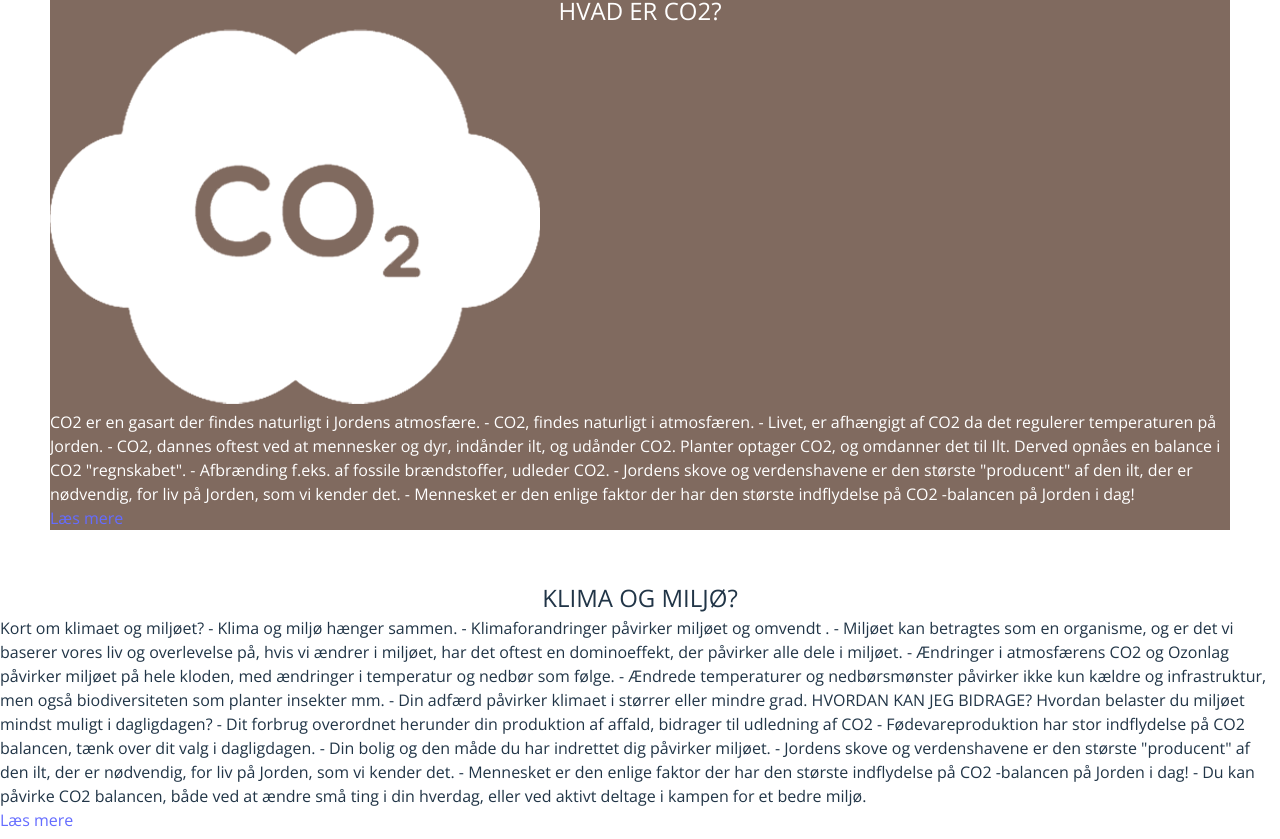
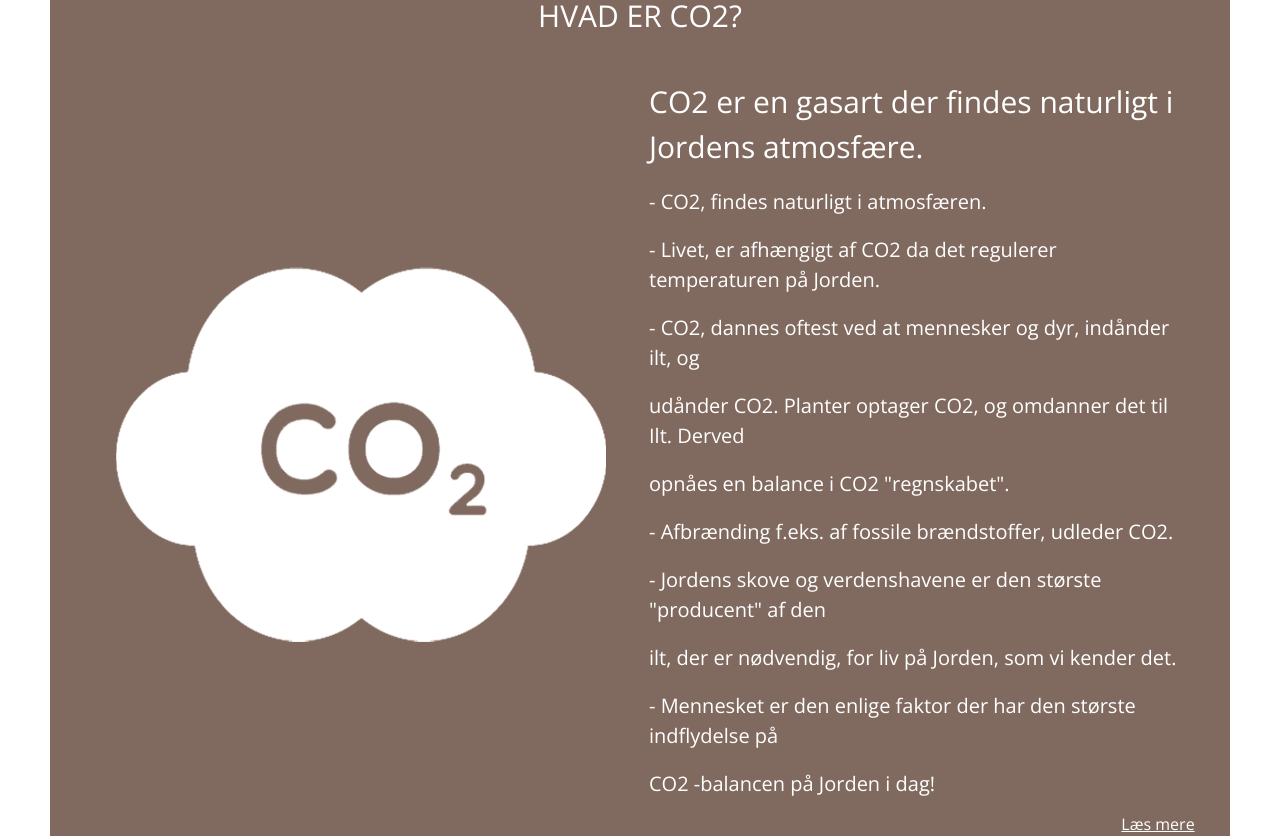
Before and after one commit to Eon4/Klimatossen, a React (Vite) app in the folder klimatossen/: page / in a window 1280 px wide. Shown: the part 692-1531 px from the top of the page. Built offline with nearby package versions, Linux system fonts and the light colour scheme.

Commit message:
co2 section done

```diff
--- a/klimatossen/src/components/CO2.jsx
+++ b/klimatossen/src/components/CO2.jsx
@@ -1,31 +1,36 @@
 import style from "../style/CO2.module.scss";
-import cloud from "../assets/images/icon-CO2.png"
-
+import cloud from "../assets/images/icon-CO2.png";
 
 export function CO2() {
-  return (
-    <section className={style.co2}>
-      <article>
-        <h2>HVAD ER CO2?</h2>
-        <img src={cloud} alt="Cloud" />
-
-        <p>
-CO2 er en gasart der findes naturligt i Jordens atmosfære.
-
+  const text = `CO2 er en gasart der findes naturligt i Jordens atmosfære.
 - CO2, findes naturligt i atmosfæren.
 - Livet, er afhængigt af CO2 da det regulerer temperaturen på Jorden.
 - CO2, dannes oftest ved at mennesker og dyr, indånder ilt, og
  udånder CO2. Planter optager CO2, og omdanner det til Ilt. Derved
 	opnåes en balance i CO2 "regnskabet".
+- Afbrænding f.eks. af fossile brændstoffer, udleder CO2.
+- Jordens skove og verdenshavene er den største "producent" af den
+  ilt, der er nødvendig, for liv på Jorden, som vi kender det.
+- Mennesket er den enlige faktor der har den største indflydelse på
+ CO2 -balancen på Jorden i dag!`;
 
-- Afbrænding f.eks. af fossile brændstoffer, udleder CO2.
+  const lines = text.split("\n");
 
-- Jordens skove og verdenshavene er den største "producent" af den
- ilt, der er nødvendig, for liv på Jorden, som vi kender det.
-- Mennesket er den enlige faktor der har den største indflydelse på
- CO2 -balancen på Jorden i dag!
-        </p>
-    <a>Læs mere</a>
+  return (
+    <section className={style.co2}>
+      <h2>HVAD ER CO2?</h2>
+      <article className={style.sections}>
+        <div className={style.imageSection}>
+          <img src={cloud} alt="Cloud" />
+        </div>
+        <div className={style.textSection}>
+          {lines.map((line, index) => (
+            <p key={index} className={index === 0 ? style.important : ''}>
+              {line}
+            </p>
+          ))}
+          <a>Læs mere</a>
+        </div>
       </article>
     </section>
   );
--- a/klimatossen/src/style/CO2.module.css
+++ b/klimatossen/src/style/CO2.module.css
@@ -3,7 +3,45 @@
   margin: 50px;
   background-color: #806a5f;
 }
-
-h2 {
+.co2 h2 {
   text-align: center;
+  font-size: 30px;
+}
+.co2 .sections {
+  display: grid;
+  gap: 0.5em;
+  grid-template-columns: 1fr 1fr;
+  justify-content: center;
+  align-items: center;
+  margin: 3%;
+}
+.co2 .sections .imageSection {
+  display: flex;
+  justify-content: center;
+  align-items: center;
+}
+.co2 .sections .textSection {
+  display: flex;
+  flex-direction: column;
+  gap: 0.5em;
+}
+.co2 .sections .textSection p {
+  color: white;
+  font-size: 20px;
+  text-align: left;
+  padding: 5px;
+}
+.co2 .sections .textSection p.important {
+  font-weight: bolder;
+  font-size: 30px;
+}
+.co2 .sections a {
+  text-align: right;
+  color: white;
+  text-decoration: underline;
+}
+.co2 .sections a:hover {
+  text-align: right;
+  color: rgb(23, 232, 23);
+  cursor: pointer;
 }/*# sourceMappingURL=CO2.module.css.map */
--- a/klimatossen/src/style/CO2.module.scss
+++ b/klimatossen/src/style/CO2.module.scss
@@ -1,10 +1,55 @@
+.co2 {
+  color: white;
+  margin: 50px;
+  background-color: #806a5f;
 
-.co2{
-    color: white;
-    margin: 50px;
-    background-color: #806a5f;
+  h2 {
+    text-align: center;
+    font-size: 30px;
+
+  }
+
+  .sections {
+    display: grid;
+    gap: 0.5em;
+    grid-template-columns: 1fr 1fr;
+    justify-content: center;
+    align-items: center;
+    margin: 3%;
+
+    .imageSection {
+      display: flex;
+      justify-content: center;
+      align-items: center;
+    }
+
+    .textSection {
+      display: flex;
+      flex-direction: column;
+      gap: 0.5em;
+
+      p {
+        color: white;
+        font-size: 20px;
+        text-align: left;
+        padding: 5px;
+
+        &.important {
+          font-weight: bolder; // You can adjust this value
+          font-size: 30px;
+        }
+      }
+    }
+
+    a {
+      text-align: right;
+      color: white;
+      text-decoration: underline;
+    }
+    a:hover {
+        text-align: right;
+        color: rgb(23, 232, 23);
+        cursor: pointer;
+      }
+  }
 }
-
-h2{
-    text-align: center;
-}
```
Also changed, not shown: 1 other file (tests, documents, lock files or other folders).
